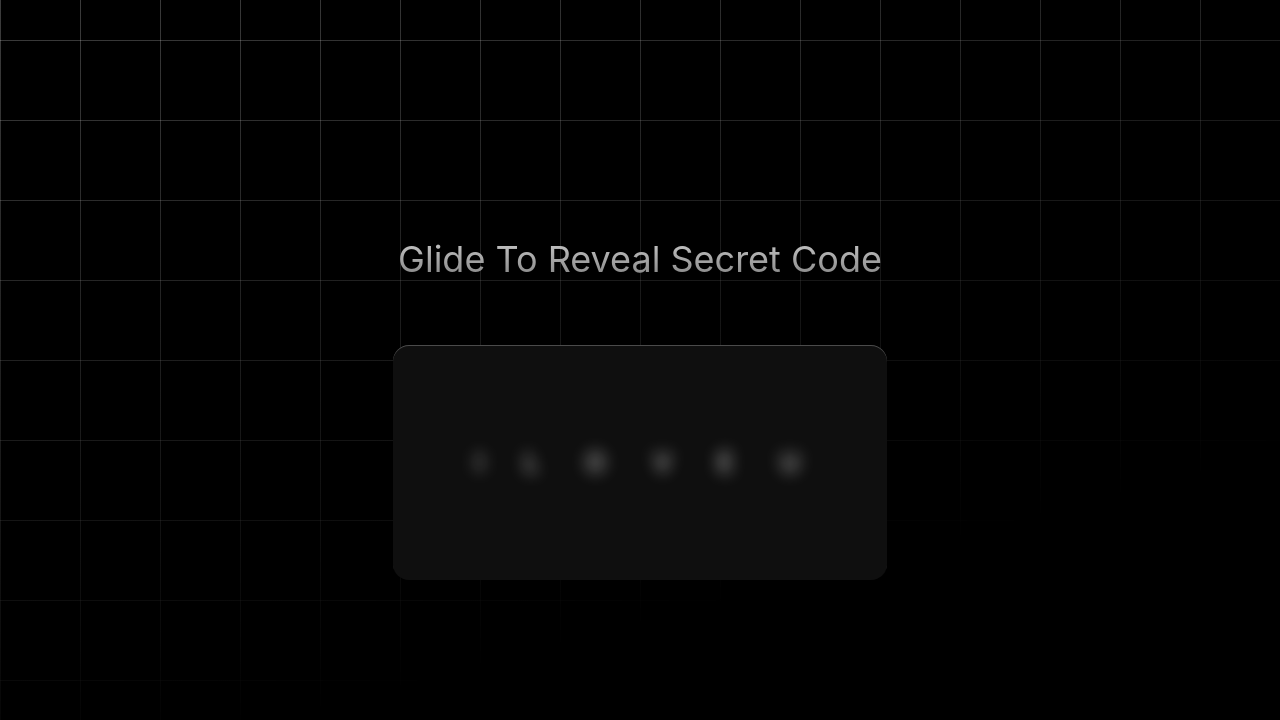
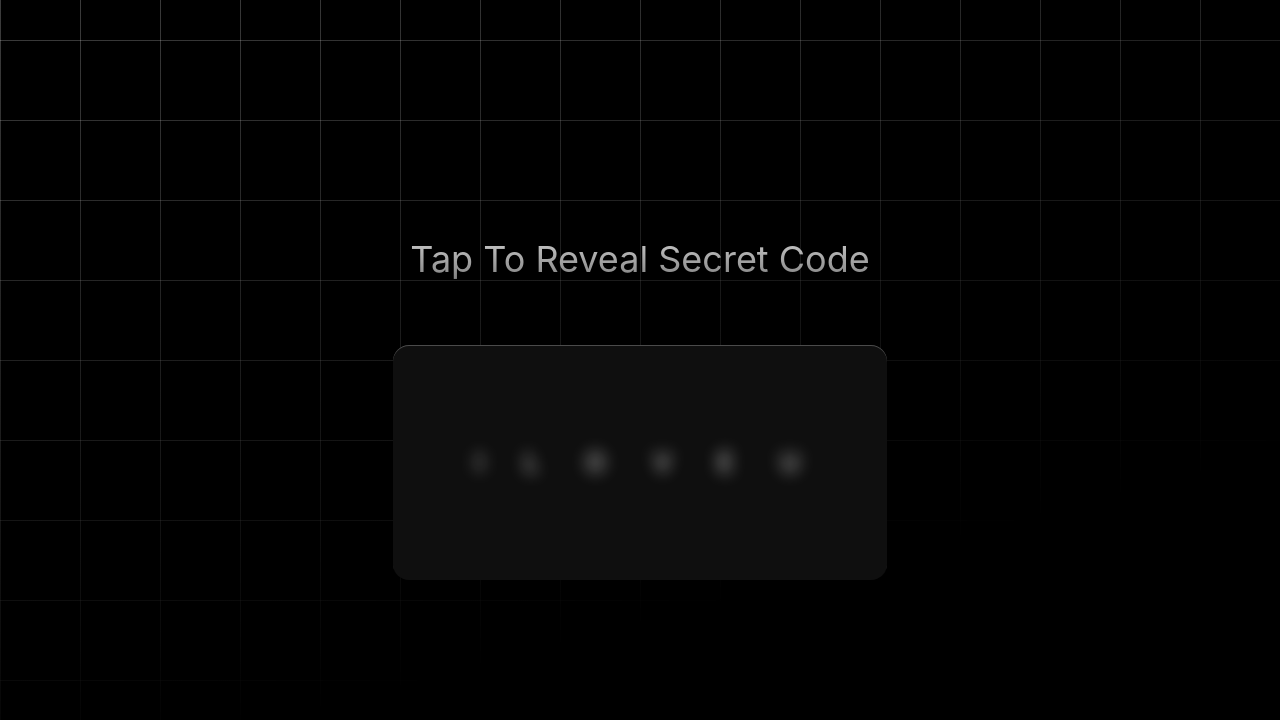
Before and after one commit to TristanJohnFrancisco/Ahsleey, a plain HTML site: page index.html in a window 1280 px wide. Drawn offline with Linux system fonts and the light colour scheme.

Commit message:
Update index.html

```diff
--- a/index.html
+++ b/index.html
@@ -9,7 +9,7 @@
 
 <body>
     <section>
-        <p>Glide To Reveal Secret Code</p>
+        <p>Tap To Reveal Secret Code</p>
         <ul class="code">
           <li tabindex="0" class="digit">
             <span>I</span>
```
